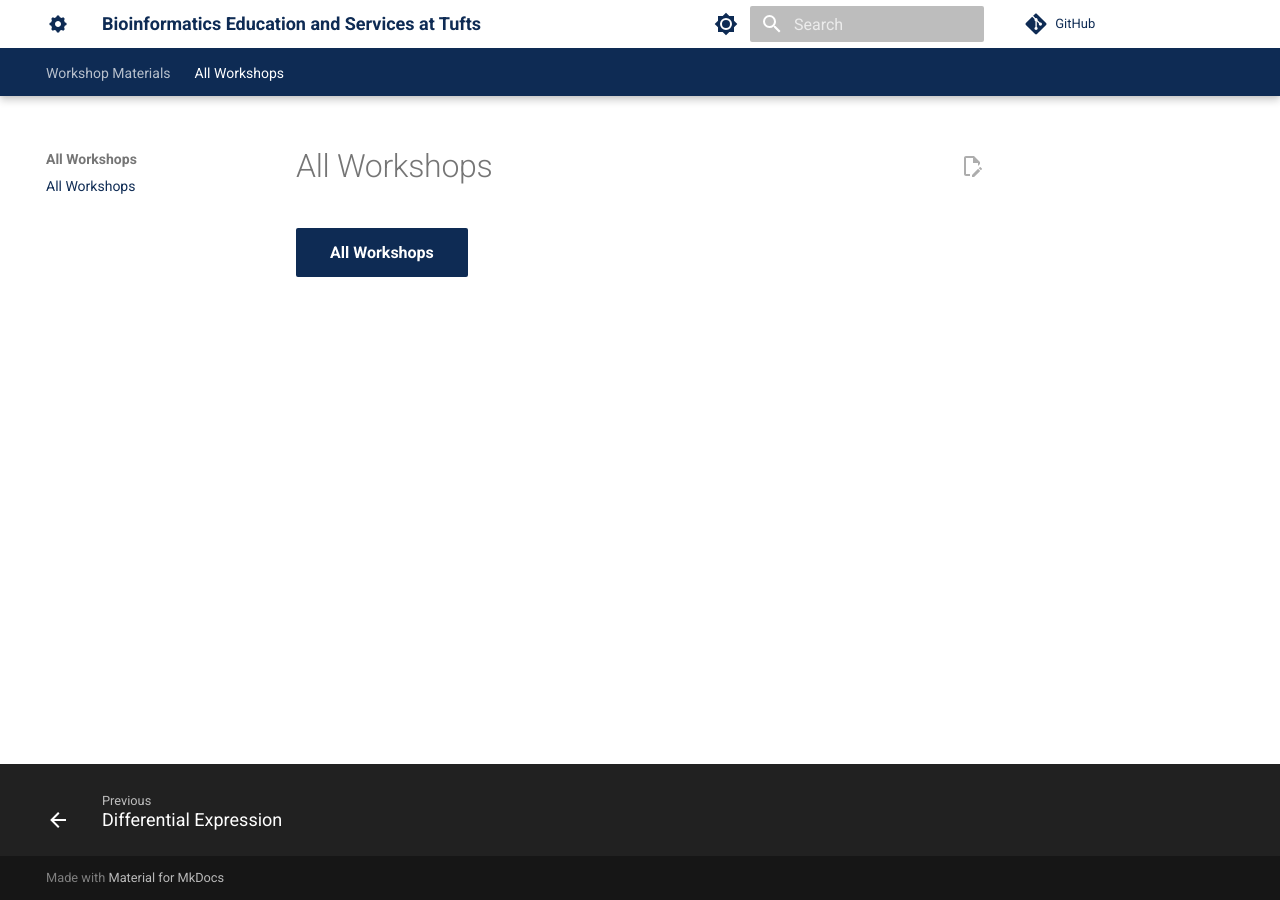
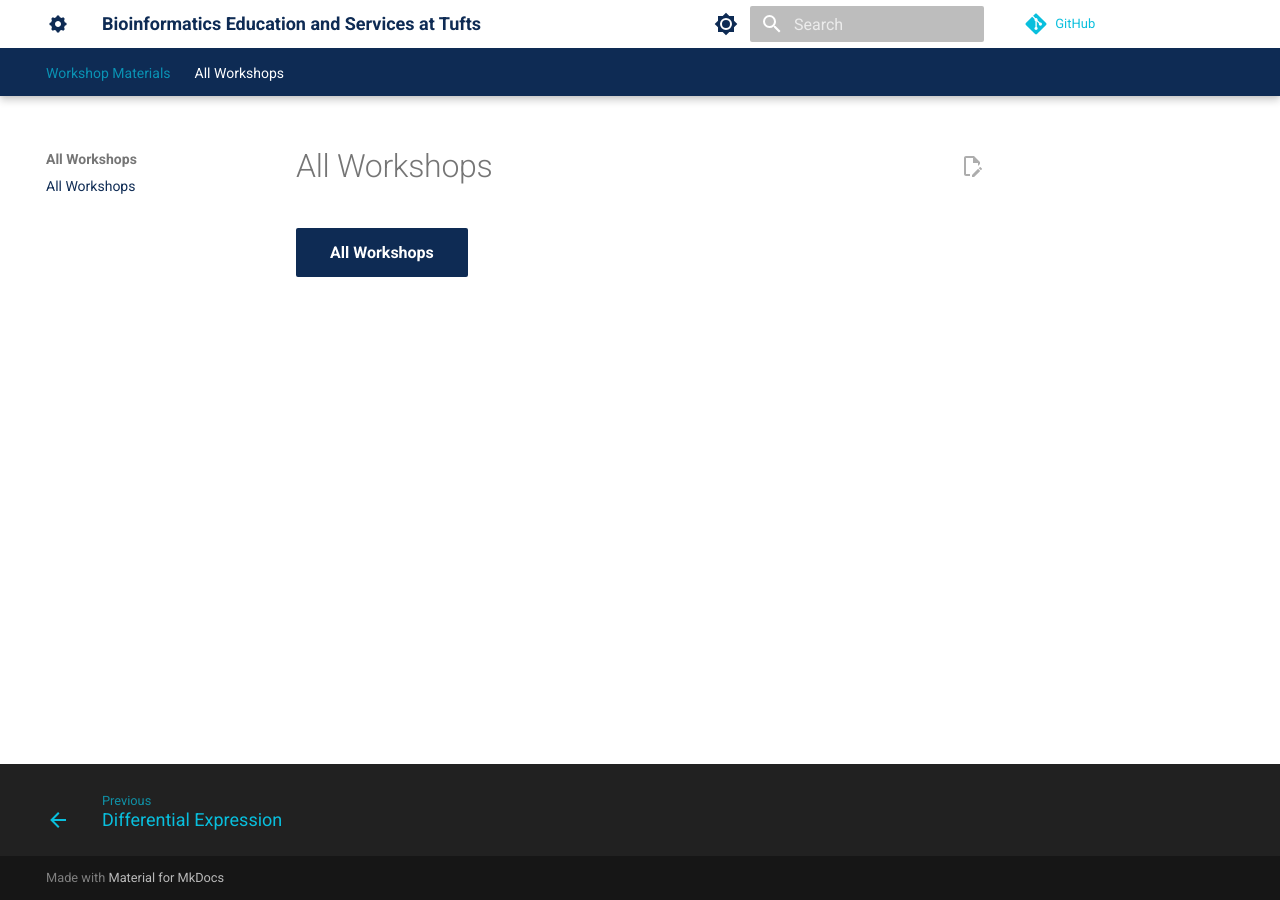
Before and after one commit to best-tufts/intro_to_single_cell_rnaseq, an MkDocs documentation site: the page built from docs/index.md, in a window 1280 px wide. Built offline with MkDocs 1.6.1 and Material for MkDocs 9.7.7, drawn with Linux system fonts in a browser that asks for light colours; comment, search, counter and statistics services are not loaded.

Commit message:
link color

```diff
--- a/docs/stylesheets/extra.css
+++ b/docs/stylesheets/extra.css
@@ -9,6 +9,9 @@
 @font-face {
     font-weight: bold;
 }
+a:link {
+    color: #09bfdd;
+}
 .md-content {
   --md-typeset-a-color: #09bfdd;
 }
```
